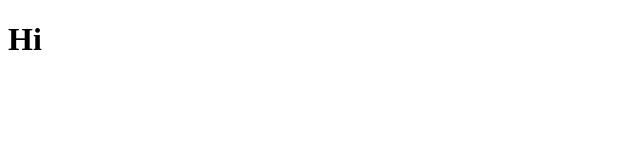
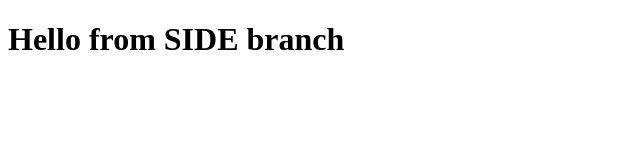
Before and after one commit to vishnukumar001/GitHub-workshop, a plain HTML site: page index.html in a window 1280 px wide. Shown: the whole page, without its empty margins (0-640 px from the left). Drawn offline with Linux system fonts and the light colour scheme.

Commit message:
Update index on side branch

```diff
--- a/index.html
+++ b/index.html
@@ -4,6 +4,6 @@
     <title>GitHub Workshop</title>
 </head>
 <body>
-    <h1>Hi</h1>
+    <h1>Hello from SIDE branch</h1>
 </body>
 </html>
```
